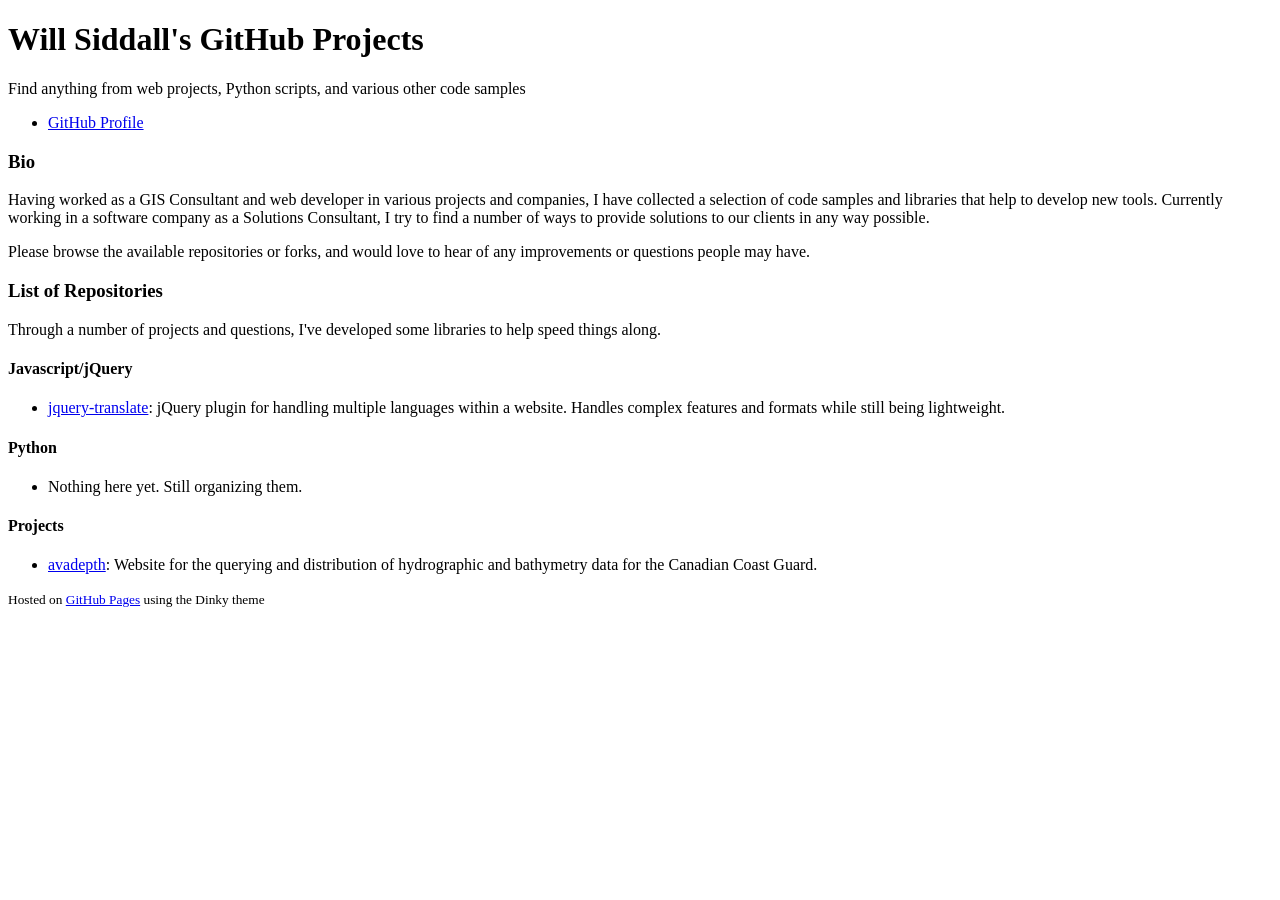
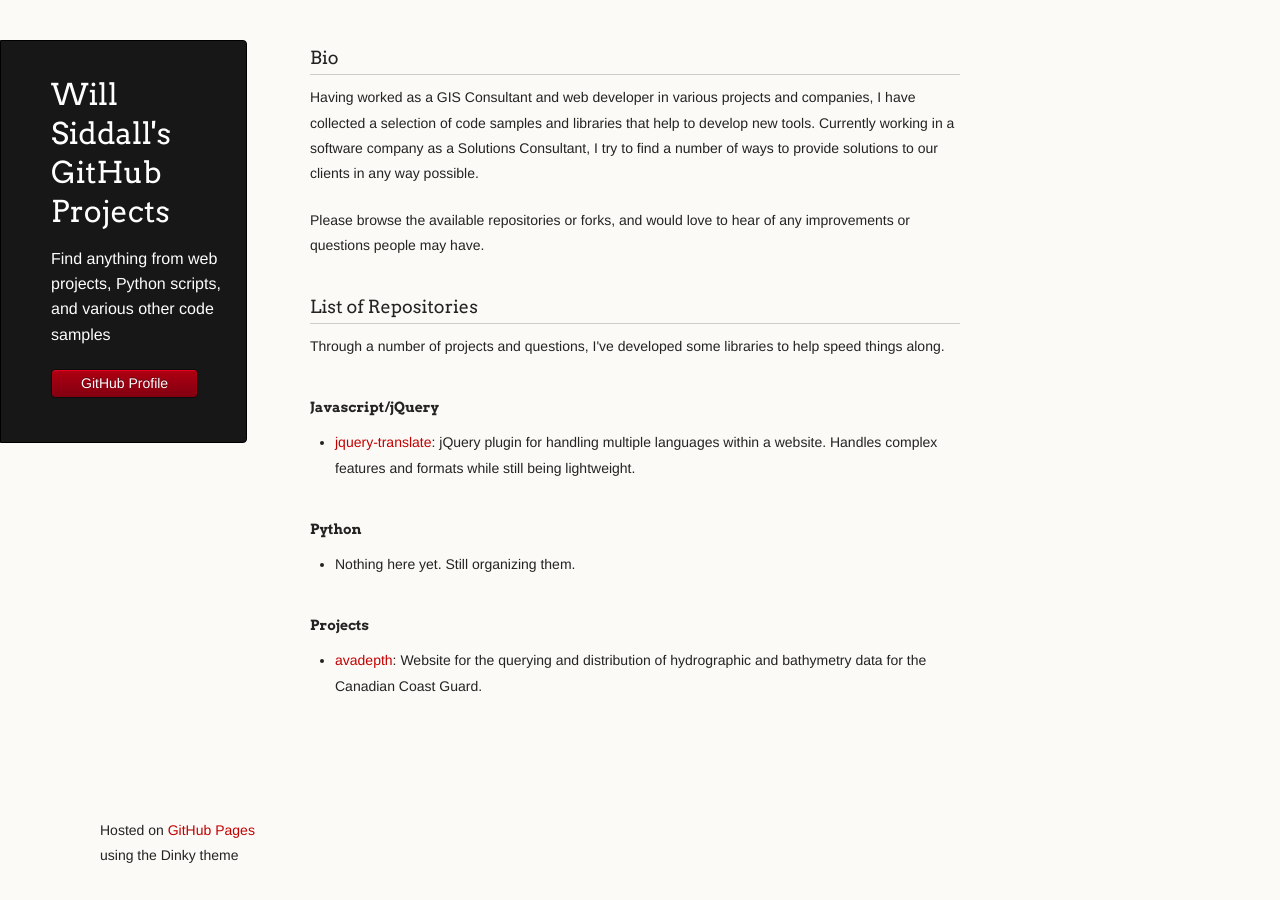
Before and after one commit to wsidl/wsidl.github.io, a Jekyll site: the page built from index.html, in a window 1280 px wide. Built offline with Jekyll 4.4.1, drawn with Linux system fonts in a browser that asks for light colours.

Commit message:
Trying Jekyll development

```diff
--- a/_includes/head.html
+++ b/_includes/head.html
@@ -4,9 +4,9 @@
     <meta http-equiv="X-UA-Compatible" content="chrome=1">
     <title>wsidl project site by wsidl</title>
 
-    <link rel="stylesheet" href="{{ site.baseurl }}stylesheets/styles.css">
-    <link rel="stylesheet" href="{{ site.baseurl }}stylesheets/pygment_trac.css">
-    <script src="{{ site.baseurl }}javascripts/scale.fix.js"></script>
+    <link rel="stylesheet" href="{{ site.baseurl }}assets/stylesheets/styles.css">
+    <link rel="stylesheet" href="{{ site.baseurl }}assets/stylesheets/pygment_trac.css">
+    <script src="{{ site.baseurl }}assets/javascripts/scale.fix.js"></script>
     <meta name="viewport" content="width=device-width, initial-scale=1, user-scalable=no">
     <!--[if lt IE 9]>
     <script src="//html5shiv.googlecode.com/svn/trunk/html5.js"></script>
```
